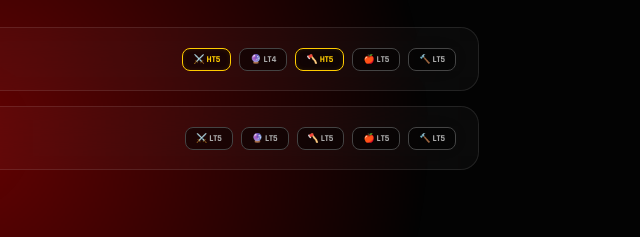
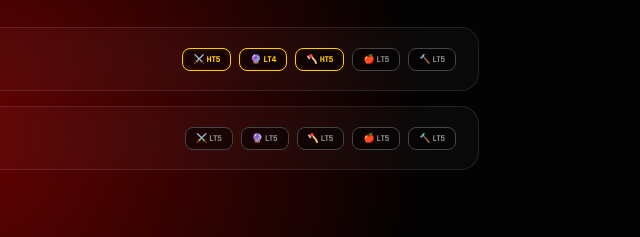
Before and after one commit to Ketchuptiers/tiers, a plain HTML site: page index.html in a window 1280 px wide. Shown: the part 218-455 px from the top of the page, 611-1251 px from the left. Drawn offline with Linux system fonts and the light colour scheme.

Commit message:
Update index.html

```diff
--- a/index.html
+++ b/index.html
@@ -15,13 +15,12 @@
             --border: rgba(255, 255, 255, 0.1);
         }
 
-        /* POISTETAAN SININEN VÄLÄHDYS JA TEHDÄÄN HIENOMPI */
         * {
             margin: 0;
             padding: 0;
             box-sizing: border-box;
             user-select: none;
-            -webkit-tap-highlight-color: transparent; /* Poistaa sinisen korostuksen */
+            -webkit-tap-highlight-color: transparent;
         }
 
         body {
@@ -64,7 +63,6 @@
             padding-top: 15px;
         }
 
-        /* MENU BUTTON FIX */
         .menu-btn {
             position: fixed;
             top: 20px;
@@ -86,7 +84,6 @@
 
         .menu-btn div { width: 22px; height: 2px; background-color: white; margin: 5px 0; transition: 0.4s; }
 
-        /* SIDEBAR */
         .sidebar {
             position: fixed;
             top: 0;
@@ -132,7 +129,6 @@
             transition: 0.3s;
         }
 
-        /* SEARCH */
         .search-container {
             width: 100%;
             max-width: 900px;
@@ -157,7 +153,6 @@
 
         #searchBox:focus { border-color: var(--accent); box-shadow: 0 0 20px rgba(255, 0, 0, 0.2); }
 
-        /* LEADERBOARD */
         .leaderboard-container {
             width: 100%;
             max-width: 900px;
@@ -202,15 +197,23 @@
             padding: 5px 10px;
             border-radius: 8px;
             background: rgba(0, 0, 0, 0.5);
-            border: 1px solid var(--gold);
             font-family: 'Rajdhani', sans-serif;
             transition: 0.2s;
         }
 
-        .ht-tag { color: var(--gold); box-shadow: inset 0 0 5px rgba(255, 204, 0, 0.1); }
-        .lt-tag { color: #aaa; border-color: #444; }
+        /* Kultainen tyyli (HT5 ja muut LT:t paitsi LT5) */
+        .ht-tag {
+            color: var(--gold);
+            border: 1px solid var(--gold);
+            box-shadow: inset 0 0 5px rgba(255, 204, 0, 0.1);
+        }
 
-        /* MODAL */
+        /* Harmaa tyyli (Vain LT5) */
+        .lt-tag {
+            color: #888;
+            border: 1px solid #444;
+        }
+
         .modal {
             position: fixed;
             top: 0; left: 0; width: 100%; height: 100%;
@@ -282,21 +285,21 @@
             {
                 name: "MrKetsuppi (Cracked)",
                 ranks: {
-                    Sword: { val: "HT5", type: "ht" },
-                    Crystal: { val: "LT4", type: "lt" },
-                    Axe: { val: "HT5", type: "ht" },
-                    UHC: { val: "LT5", type: "lt" },
-                    Mace: { val: "LT5", type: "lt" }
+                    Sword: "HT5",
+                    Crystal: "LT4",
+                    Axe: "HT5",
+                    UHC: "LT5",
+                    Mace: "LT5"
                 }
             },
             {
                 name: "YEHORPROMAX (Cracked)",
                 ranks: {
-                    Sword: { val: "LT5", type: "lt" },
-                    Crystal: { val: "LT5", type: "lt" },
-                    Axe: { val: "LT5", type: "lt" },
-                    UHC: { val: "LT5", type: "lt" },
-                    Mace: { val: "LT5", type: "lt" }
+                    Sword: "LT5",
+                    Crystal: "LT5",
+                    Axe: "LT5",
+                    UHC: "LT5",
+                    Mace: "LT5"
                 }
             }
         ];
@@ -306,6 +309,12 @@
 
         function toggleSidebar() { document.getElementById('sidebar').classList.toggle('active'); }
 
+        // Apufunktio värin määrittämiseen tekstin perusteella
+        function getTierClass(tierText) {
+            if (!tierText) return 'lt-tag';
+            return tierText === "LT5" ? "lt-tag" : "ht-tag";
+        }
+
         function openPlayerPage(name) {
             const p = PLAYERS_DATABASE.find(x => x.name === name);
             const realIndex = PLAYERS_DATABASE.findIndex(x => x.name === name);
@@ -313,12 +322,14 @@
             document.getElementById('modalRank').innerText = `GLOBAL POSITION — #${realIndex + 1}`;
             let html = "";
             ALL_GAMEMODES.forEach(gm => {
-                const data = p.ranks[gm];
-                const isUntested = !data;
+                const val = p.ranks[gm];
+                const isUntested = !val;
+                const tierClass = getTierClass(val);
+
                 html += `
-                    <div class="tier-tag ${isUntested ? 'untested' : (data.type === 'ht' ? 'ht-tag' : 'lt-tag')}" style="justify-content: space-between; font-size: 12px; padding: 12px; border-radius: 12px;">
+                    <div class="tier-tag ${tierClass}" style="justify-content: space-between; font-size: 12px; padding: 12px; border-radius: 12px;">
                         <span>${gmIcons[gm]} ${gm}</span>
-                        <span>${isUntested ? 'Untested' : data.val}</span>
+                        <span>${isUntested ? 'Untested' : val}</span>
                     </div>`;
             });
             document.getElementById('modalGrid').innerHTML = html;
@@ -339,10 +350,13 @@
                 const rIcon = position === 1 ? '🏆' : `#${position}`;
                 const rClass = position === 1 ? 'rank-1' : 'rank-other';
 
-                const ranksHtml = Object.keys(p.ranks).map(key => `
-                    <div class="tier-tag ${p.ranks[key].type === 'ht' ? 'ht-tag' : 'lt-tag'}">
-                        ${gmIcons[key] || "🛡️"} ${p.ranks[key].val}
-                    </div>`).join('');
+                const ranksHtml = Object.keys(p.ranks).map(key => {
+                    const val = p.ranks[key];
+                    return `
+                    <div class="tier-tag ${getTierClass(val)}">
+                        ${gmIcons[key] || "🛡️"} ${val}
+                    </div>`;
+                }).join('');
 
                 container.innerHTML += `
                     <div class="player-row" onclick="openPlayerPage('${p.name}')">
```
